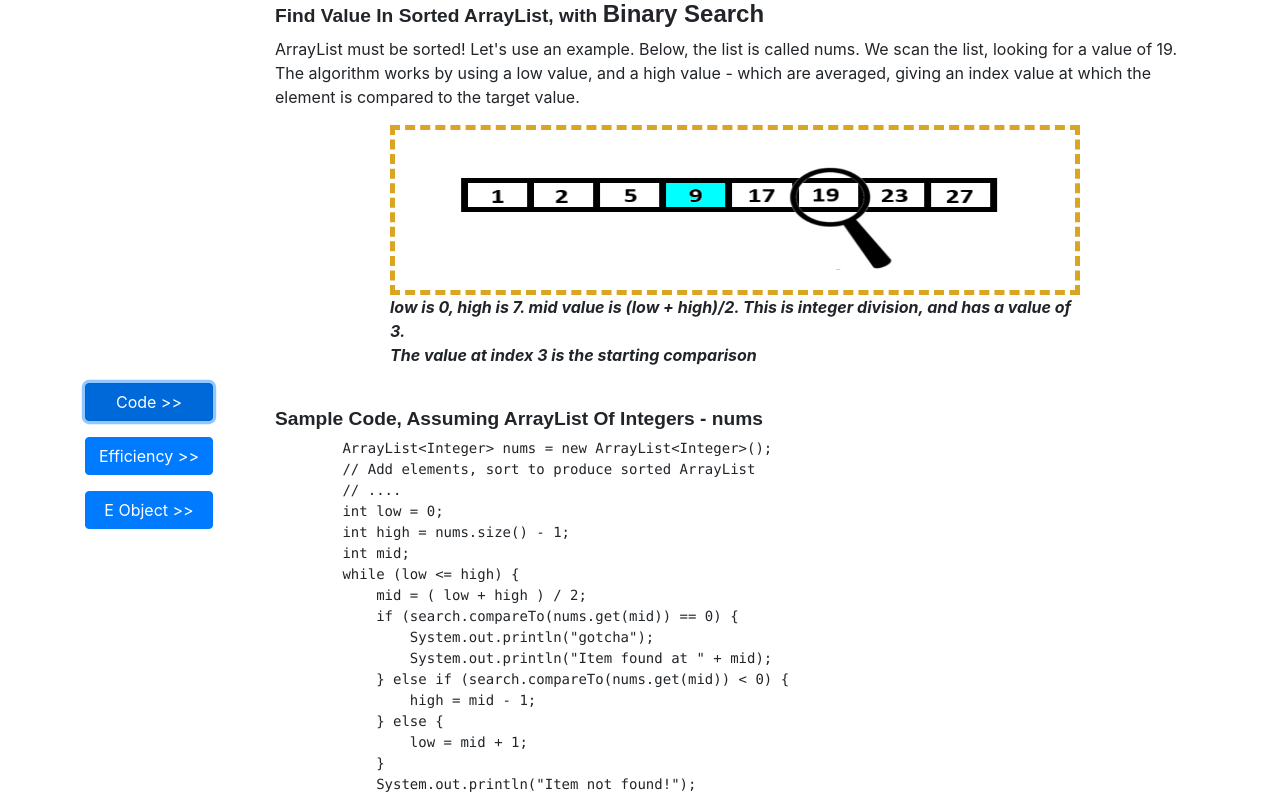
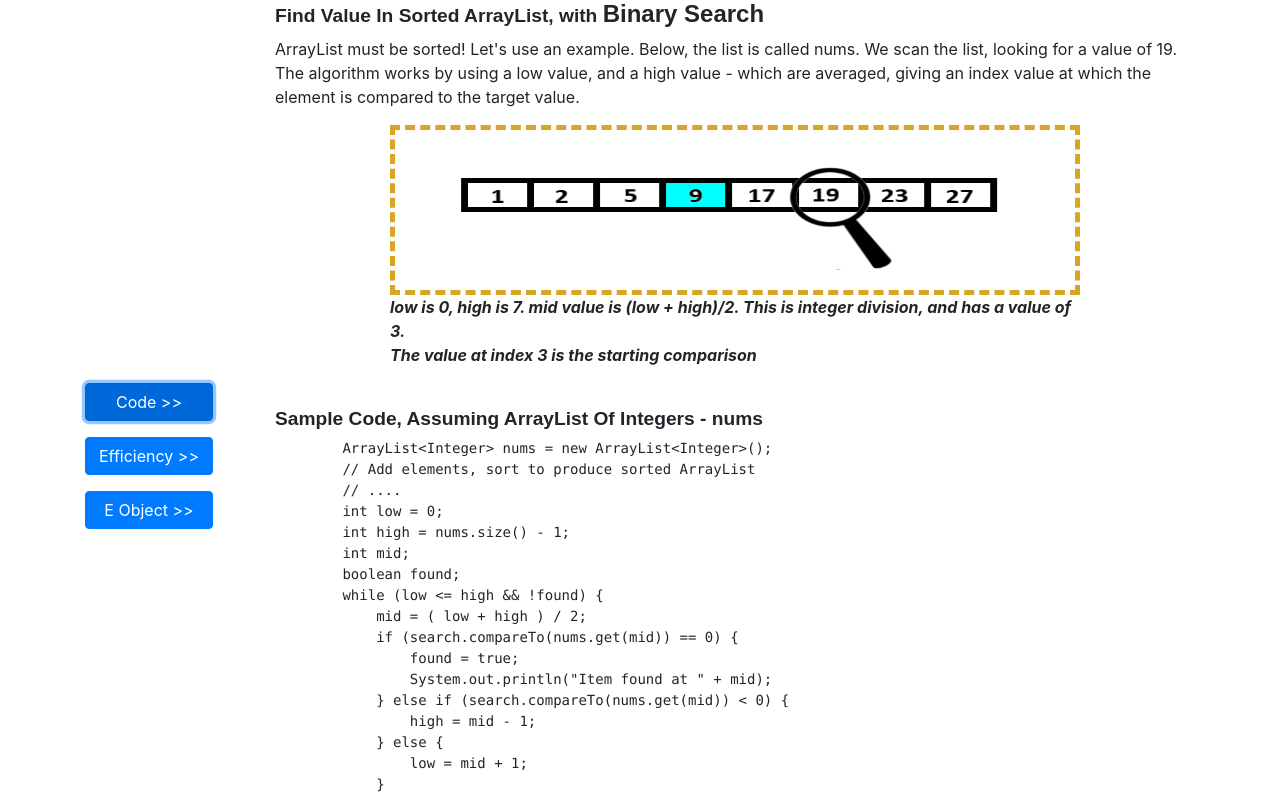
Before and after one commit to JacquiKane/AlgorithmsAPCSArrayList, a plain HTML site: page algbinsearch/index.html in a window 1280 px wide. Both pictures are taken after a click on the button "Code >>". Shown: the top 798 px of the page. Drawn offline with nearby package versions, Linux system fonts and the light colour scheme.

Commit message:
Update index.html
added found for students better understanding of binary search algorithm

```diff
--- a/algbinsearch/index.html
+++ b/algbinsearch/index.html
@@ -129,17 +129,19 @@
         int low = 0;
         int high = nums.size() - 1;
         int mid;
-        while (low <= high) {
+        boolean found;
+        while (low <= high && !found) {
             mid = ( low + high ) / 2;
             if (search.compareTo(nums.get(mid)) == 0) {
-                System.out.println("gotcha");
+                found = true;
                 System.out.println("Item found at " + mid);
             } else if (search.compareTo(nums.get(mid)) < 0) {
                 high = mid - 1;
             } else {
                 low = mid + 1;
             }
-            System.out.println("Item not found!");
+           if (!found)
+            System.out.println("Not found");
                 </pre>
                     <div>
                         <button class=" btn btn-primary mb-3 buttonsize" data-toggle="collapse" data-target="#compareto" aria-expanded="Link to class header">
```
